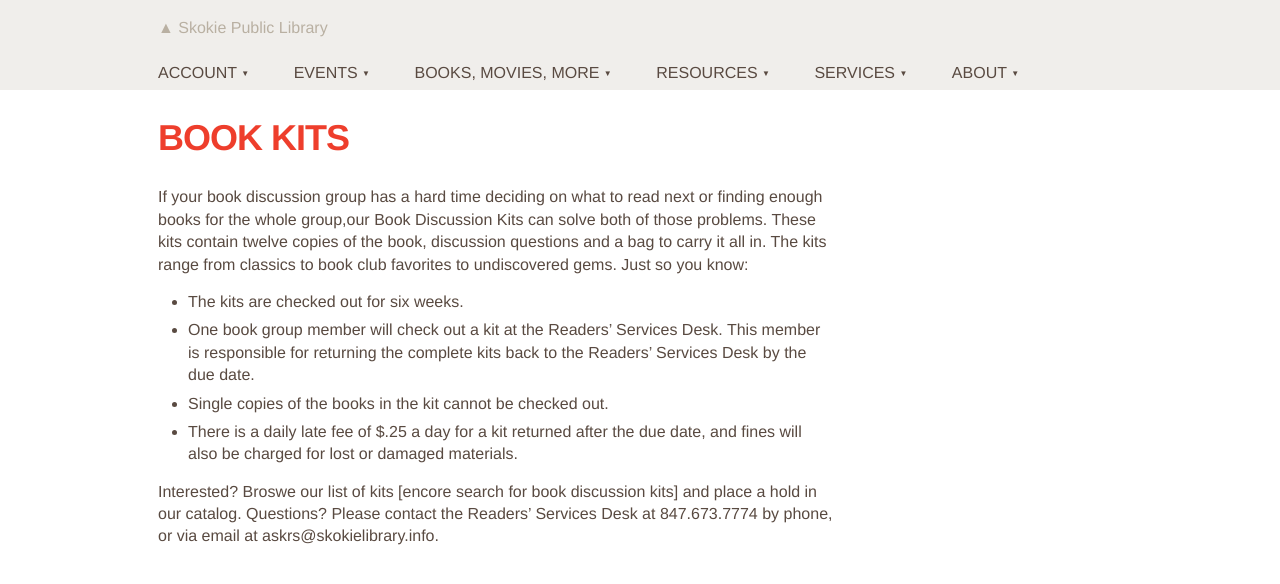
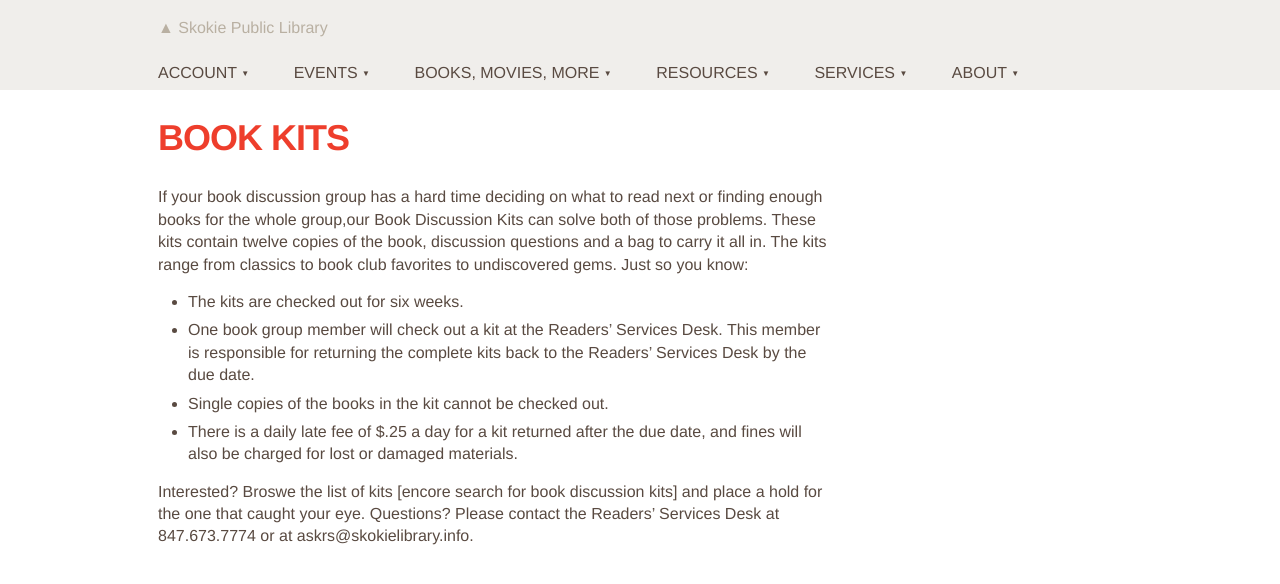
Before and after one commit to skokielibrary/spl-content, a Jekyll site: the page built from _content/lynnanne/books-movies--more--book-discussions--book-kits.markdown, in a window 1280 px wide. Shown: the top 584 px of the page. Built offline with Jekyll 4.4.1, drawn with Linux system fonts in a browser that asks for light colours.

Commit message:
Updated books-movies--more--book-discussions--book-kits.markdown

```diff
--- a/_content/lynnanne/books-movies--more--book-discussions--book-kits.markdown
+++ b/_content/lynnanne/books-movies--more--book-discussions--book-kits.markdown
@@ -11,4 +11,4 @@ If your book discussion group has a hard time deciding on what to read next or f
 - Single copies of the books in the kit cannot be checked out.
 - There is a daily late fee of $.25 a day for a kit returned after the due date, and fines will also be charged for lost or damaged materials.
 
-Interested? Broswe our list of kits [encore search for book discussion kits] and place a hold in our catalog. Questions? Please contact the Readers' Services Desk at 847.673.7774 by phone, or via email at askrs@skokielibrary.info.
+Interested? Broswe the list of kits [encore search for book discussion kits] and place a hold for the one that caught your eye. Questions? Please contact the Readers' Services Desk at 847.673.7774 or at askrs@skokielibrary.info.
```
